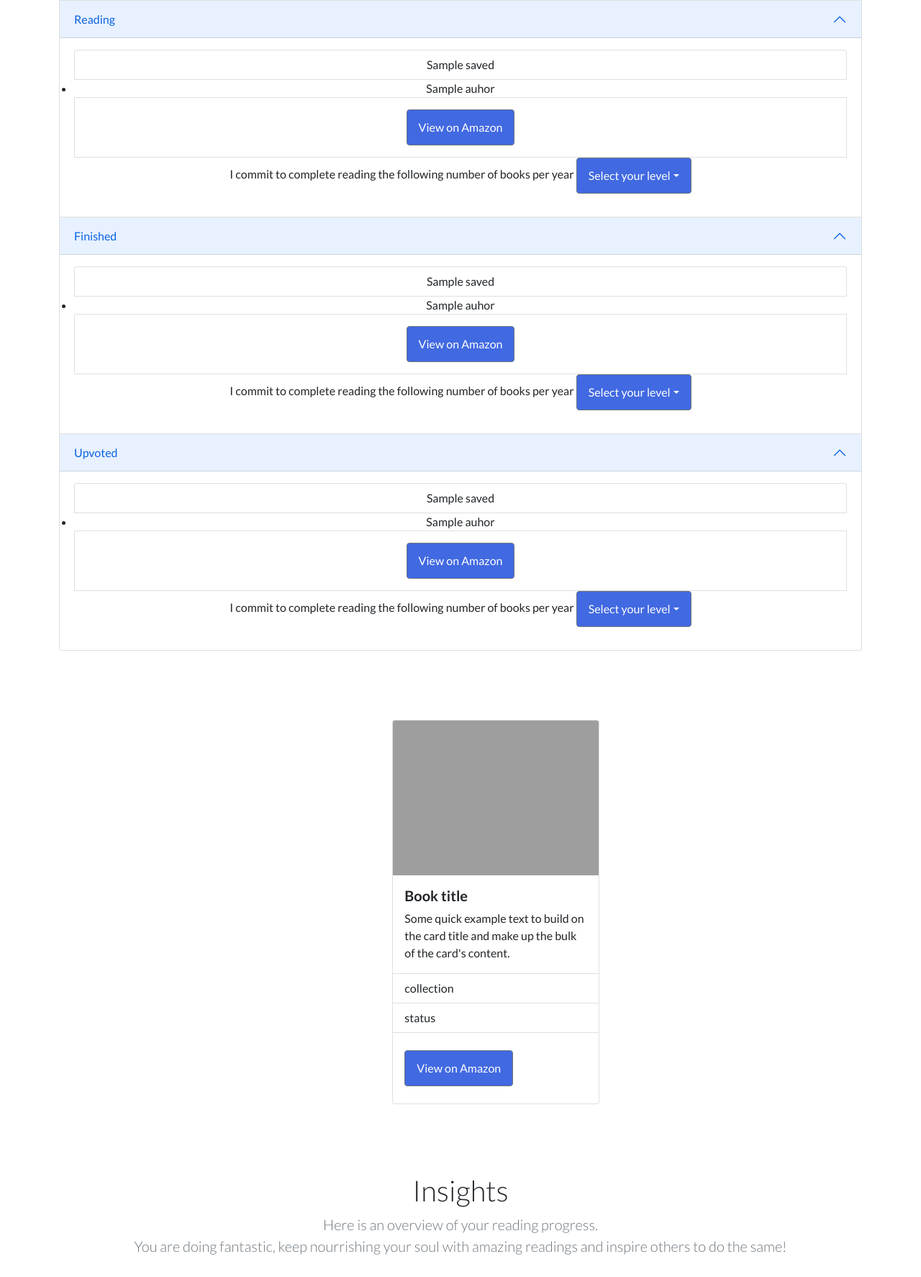
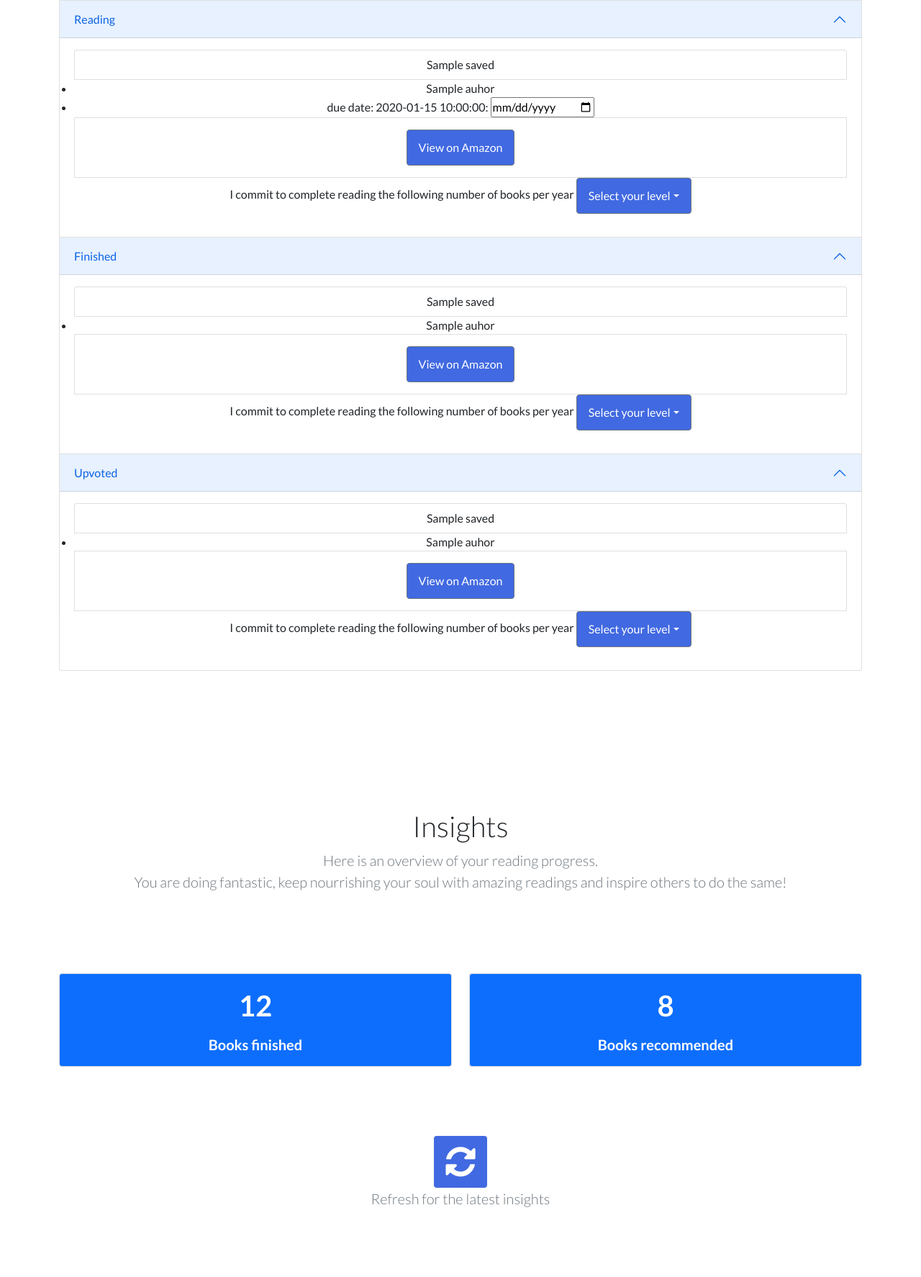
Before and after one commit to Code-Institute-Submissions/florencemezino-Bookcytocin_MayResub, a Python web app: template templates/mybooklog.html in a window 1280 px wide. Shown: the part 2191-3965 px from the top of the page at 72% size. Run offline with Jinja, Linux system fonts and the light colour scheme; the template is opened without the code that fills it: most values are stand-ins (such as "Sample title", 1, 10 or a date in 2020); some libraries are stand-ins or nearby versions; grey boxes are pictures that could not be loaded.

```diff
--- a/templates/collections.html
+++ b/templates/collections.html
@@ -145,7 +145,7 @@
         </ul>
         <div class="card-body">
           <a href="{{ book.amazon_link }}" class="btn btn-secondary my-2" target="_blank">View on Amazon</a>
-          <a href="#" class="card-link"><i class="fab fa-solid fa-glasses-round fa-2x"></i></a>
+          <a href="{{ book.saved }}" class="card-link"><i class="fab fa-solid fa-glasses-round fa-2x"></i></a>
         </div>
       </div>
     </div>
--- a/templates/community.html
+++ b/templates/community.html
@@ -28,6 +28,8 @@
         </div>
         <div class="col-md-5">
           <img class="img-fluid mb-3" src="{{ book.image_url}}" alt="..." />
+          <a href="{{ book.amazon_link }}" class="btn btn-secondary my-2" target="_blank">View on Amazon</a>
+          <a href="{{ book.saved }}" class="card-link"><i class="fab fa-solid fa-glasses-round fa-2x"></i></a>
         </div>
       </div>
     </div>
--- a/templates/index.html
+++ b/templates/index.html
@@ -31,7 +31,7 @@
             </ul>
             <div class="card-body">
               <a href="{{ book.amazon_link }}" class="btn btn-secondary my-2" target="_blank">View on Amazon</a>
-              <a href="#" class="card-link"><i class="fab fa-solid fa-glasses-round fa-2x"></i></a>
+              <a href="{{ book.saved }}" class="card-link"><i class="fab fa-solid fa-glasses-round fa-2x"></i></a>
             </div>
           </div>
         </div>
--- a/templates/mybooklog.html
+++ b/templates/mybooklog.html
@@ -111,6 +111,14 @@
                   <ul class="list-group ">
                     <li class="list-group-item float-right">{{book.saved.title}}</li>
                     <li class="list-float-right">{{book.saved.auhor}}</li>
+                    <li class="list-float-right">
+                      <form>
+                        <div>
+                          <label for="due-date">due date: {{book.saved.due_date}}:</label>
+                          <input type="date" id="due-date" name="due-date">
+                        </div>
+                      </form>
+                    </li>
                     <li class="list-group-item"><a href="{{ book.amazon_link }}" class="btn btn-secondary my-2" target="_blank">View on Amazon</a></li>
                     <!-- dropdown to change status -->
                     <div class="mb-3">
@@ -192,43 +200,6 @@
   </section>
 
 
-<!-- MyReads accordion filter results -->
-    <div class="container-fluid">
-      <div class="col-lg-12">
-        <div class="row">
-          <div class="col-md-2 mx-auto">
-            <div class="card" style="width: 18rem;">
-              <img src="..." class="card-img-top" alt="...">
-              <div class="card-body">
-                <h5 class="card-title">Book title</h5>
-                <p class="card-text">Some quick example text to build on the card title and make up the bulk of the card's content.</p>
-              </div>
-              <ul class="list-group list-group-flush">
-                <li class="list-group-item">collection</li>
-                <li class="list-group-item">status<span class="caret"></span></li>
-              </ul>
-              <div class="card-body">
-                <a href="#" class="btn btn-secondary my-2">View on Amazon</a>
-                <a href="#" class="card-link"><i class="fab fa-solid fa-glasses-round fa-1x"></i></a>
-              </div>
-            </div>
-          </div>
-        </div>
-      </div>
-    </div>
-
-  <!-- MyReads details saved -->
-
-  <!-- MyReads details reading -->
-
-  <!-- MyReads details finished-->
-      <!-- recommendation button -->
-
-  <!-- MyReads details release-->
-      <!-- add new -->
-
-
-
   <!-- Insights  -->
   <section class="py-5 text-center container">
     <div class="row py-lg-5">
```
